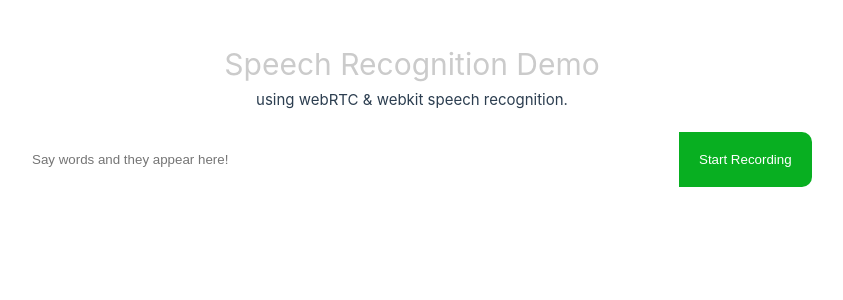
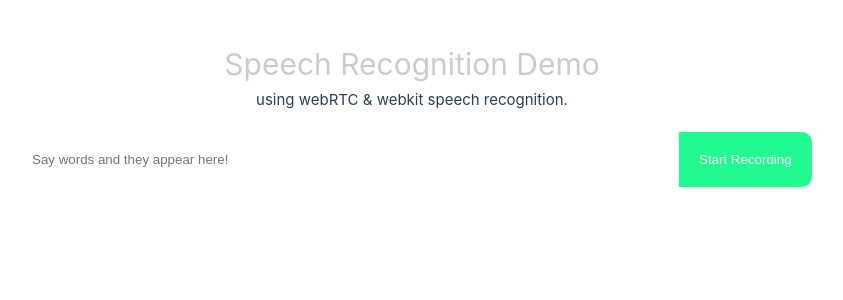
Before and after one commit to jakeisabigdeal/voice-input, a Vue app: page / in a window 1280 px wide. In both pictures the pointer is over the button "Start Recording". Shown: the top 300 px of the page, without its empty margins (228-1071 px from the left). Built offline with nearby package versions, Linux system fonts and the light colour scheme.

Commit message:
cleanup and comment

```diff
--- a/src/views/HomeView.vue
+++ b/src/views/HomeView.vue
@@ -15,6 +15,7 @@
 <script setup>
 import { ref } from 'vue'
 
+// variables
 const transcript = ref('');
 const isRecording = ref(false);
 let recognition = null;
@@ -23,6 +24,7 @@ let isTalking = false;
 let silenceTimeout = null;
 let silenceAmount = 3000; // 3 seconds
 
+// check if browser supports webkitSpeechRecognition
 if ('webkitSpeechRecognition' in window) {
   // eslint-disable-next-line no-undef
   recognition = new webkitSpeechRecognition();
@@ -30,6 +32,7 @@ if ('webkitSpeechRecognition' in window) {
   recognition.interimResults = true;
   recognition.lang = 'en-US';
 
+  // when speech is recognized
   recognition.onresult = (event) => {
     isTalking = true;
 
@@ -40,13 +43,14 @@ if ('webkitSpeechRecognition' in window) {
     transcript.value = fullTranscript.trim();
     resetSilenceTimer();
   }
-
+  // when speech ends start timer to stop recording
   recognition.onspeechend = () => {
     startSilenceTimer();
     // stopRecording();
   }
 }
 
+// toggle recording
 const toggleRecording = () => {
   if (isRecording.value) {
     stopRecording();
@@ -55,6 +59,7 @@ const toggleRecording = () => {
   }
 }
 
+// start recording
 const startRecording = () => {
   if (recognition) {
     transcript.value = '';
@@ -66,6 +71,7 @@ const startRecording = () => {
   }
 }
 
+// stop recording
 const stopRecording = () => {
   if (recognition) {
     isRecording.value = false;
@@ -75,6 +81,7 @@ const stopRecording = () => {
   }
 }
 
+// silence timer
 const startSilenceTimer = () => {
   clearTimeout(silenceTimeout);
   silenceTimeout = setTimeout(() => {
@@ -83,6 +90,7 @@ const startSilenceTimer = () => {
   }, silenceAmount);
 };
 
+// reset silence timer
 const resetSilenceTimer = () => {
   clearTimeout(silenceTimeout);
   startSilenceTimer();
@@ -98,25 +106,27 @@ $green: #21FA90;
 $red: #F02D3A;
 $purple: #9191E9;
 
-
+// main title
 h1 {
   text-align: center;
   padding: 40px 0 0 0;
   color: rgb(203, 203, 203);
 }
+
+// sub title
 p {
   text-align: center;
   padding:  0 0 20px 0;
 }
 
+// input container
 .input-container {
   display: block;
   position: relative;
   width: 800px;
   margin: auto;
 
-}
-
+  // when mic is active add a gradient border
   .micActive {
     &:after {
       content: '';
@@ -141,16 +151,17 @@ p {
       background-size: 400% 400%;
       filter:blur(10px);
       -webkit-backdrop-filter: blur(5px); /*fixes blur for Safari*/
-
     }
   }
 
+  // when user is talking add a gradient animation
   .isTalking {
     &:after {
       animation: animatedgradient 3s ease alternate infinite;
     }
   }
 
+  // input to take in the transcript
   input {
     position: relative;
     display: inline-block;
@@ -164,9 +175,9 @@ input {
     &:focus {
       outline: none;
     }
-
   }
 
+  // recording button
   button {
     display: inline-block;
     padding: 20px;
@@ -180,11 +191,13 @@ button {
     transition: 0.5s all ease-in-out;
 
     &:hover {
-    background-color: #08af21;
+      background-color: $green;
       transition: 0.5s all ease-in-out;
     }
   }
+}
 
+// gradient animation
 @keyframes animatedgradient {
   0% {
     background-position: 0% 50%;
```
Lines whose indentation alone changed are shown as unchanged.
